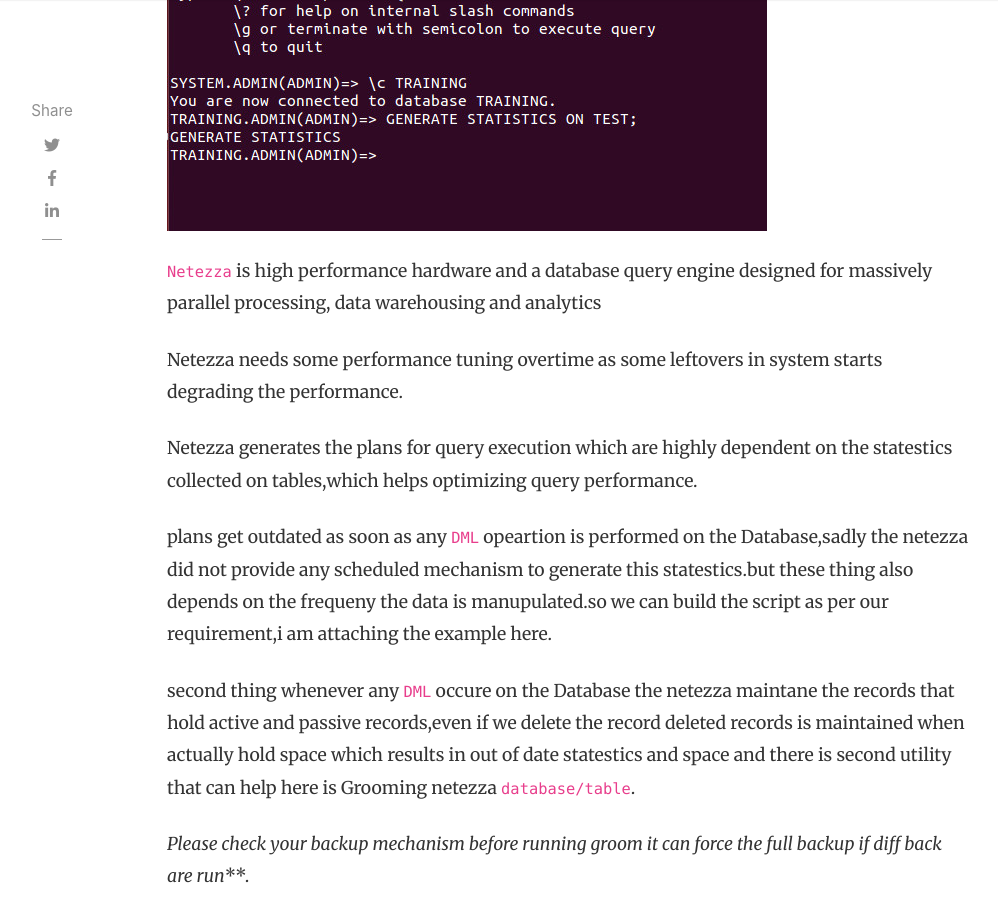
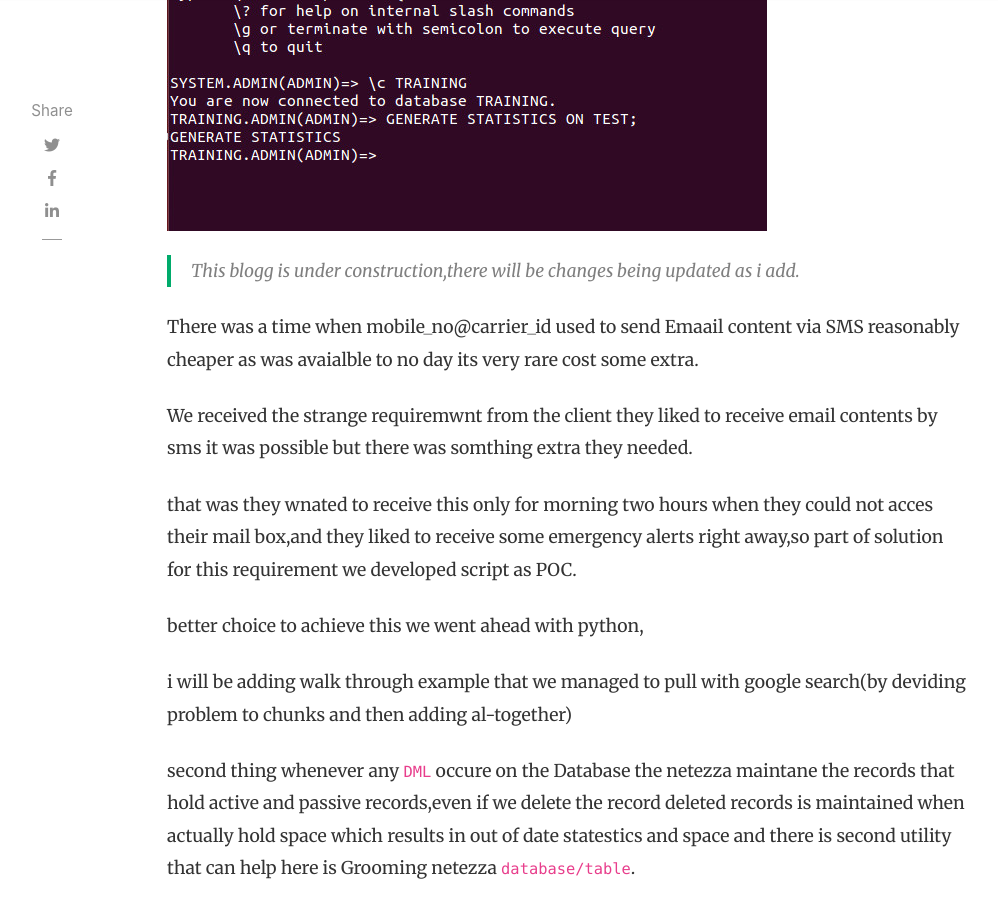
Before and after one commit to ashish-choudhari/weblog, a Jekyll site: the page built from _posts/2020-03-04-email-2-sms-for-specific-duration-of-day.md, in a window 1280 px wide and 900 px high, scrolled down 487 px. Shown: the whole window, without its empty margins (118-1116 px from the left). Built offline with Jekyll 4.4.1, drawn with Linux system fonts in a browser that asks for light colours; nearby versions of some CDN libraries; comment, search, counter and statistics services are not loaded; some of the changed text lies outside the part shown.

Commit message:
made changes

```diff
--- a/_posts/2020-03-04-email-2-sms-for-specific-duration-of-day.md
+++ b/_posts/2020-03-04-email-2-sms-for-specific-duration-of-day.md
@@ -2,16 +2,20 @@
 layout: post
 title:  "Netezza Groom and Genstat"
 author: ashish
-categories: [ Bash, Netezza,Groom,Gen_stat ]
+categories: [ SMS, python,email,sms_gateway ]
 image: assets/images/10.jpg
 ---
-`Netezza` is high performance hardware and a database query engine designed for massively parallel processing, data warehousing and analytics
+> This blogg is under construction,there will be changes being updated as i add.
 
-Netezza needs some performance tuning overtime as some leftovers in system starts degrading the performance.
+There was a time when mobile_no@carrier_id used to send Emaail content via SMS reasonably cheaper as was avaialble to no day its very rare cost some extra.
 
-Netezza generates the plans for query execution which are highly dependent on the statestics collected on tables,which helps optimizing query performance.
+We received the strange requiremwnt from the client they liked to receive email contents by sms it was possible but there was somthing extra they needed.
 
-plans get outdated as soon as any `DML` opeartion is performed on the Database,sadly the netezza did not provide any scheduled mechanism to generate this statestics.but these thing also depends on the frequeny the data is manupulated.so we can build the script as per our requirement,i am attaching the example here.
+that was they wnated to receive this only for morning two hours when they could not acces their mail box,and they liked to receive some emergency alerts right away,so part of solution for this requirement we developed script as POC.
+
+better choice to achieve this we went ahead with python,
+
+i will be adding walk through example that we managed to pull with google search(by deviding problem to chunks and then adding al-together)
 
 second thing whenever any `DML` occure on the Database the netezza maintane the records that hold active and passive records,even if we delete the record deleted records is maintained when actually hold space which results in out of date statestics and space and there is second utility that can help here is Grooming netezza `database/table`.
 
```
